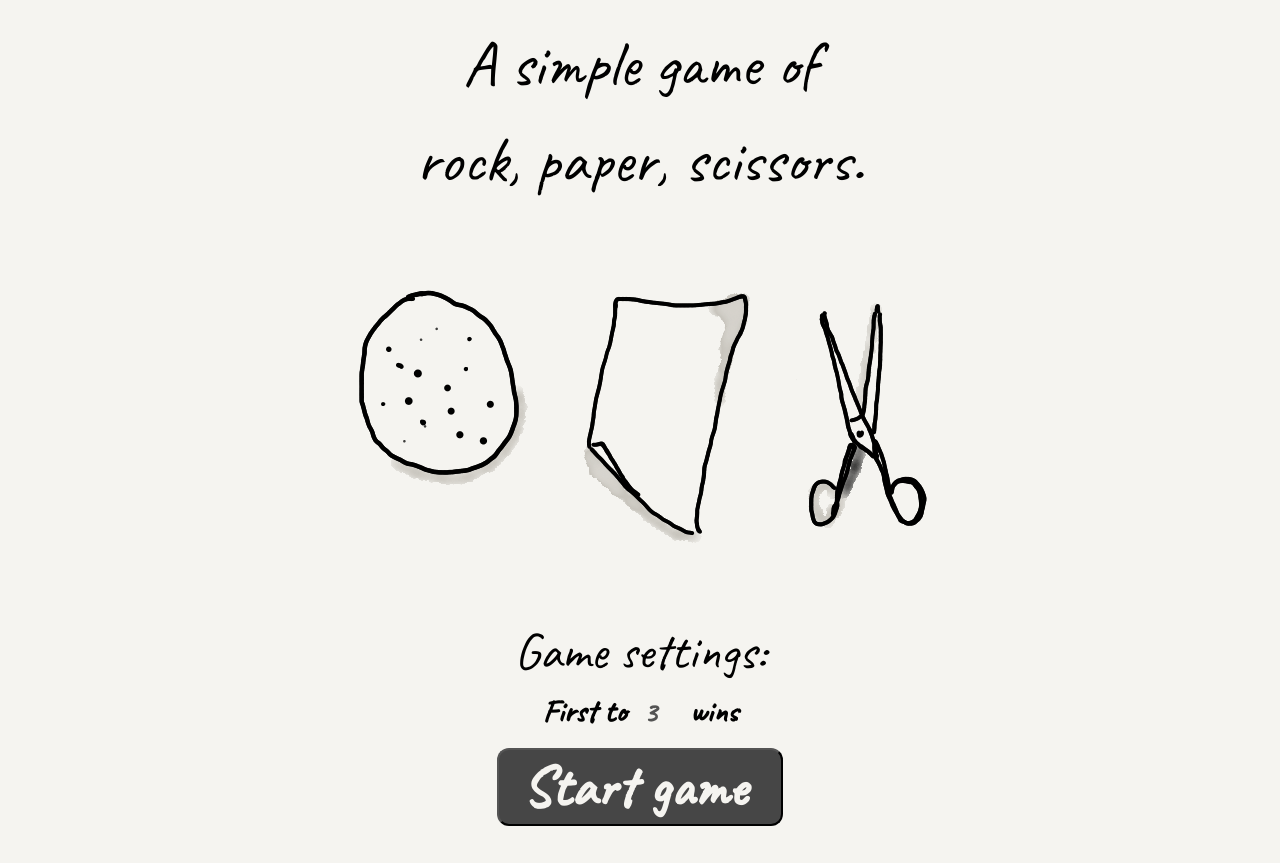
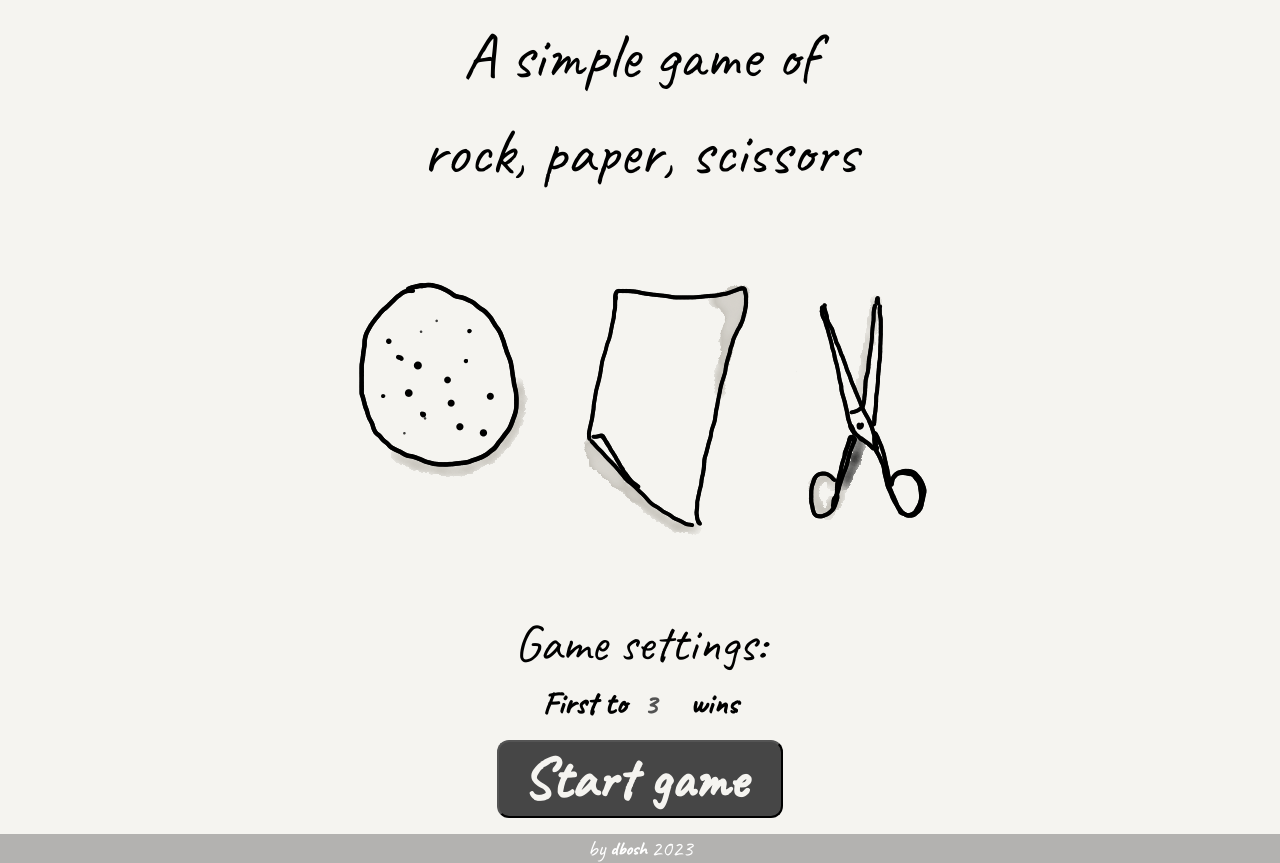
Before and after one commit to dboshnakov/rps, a plain HTML site: page rock-paper-scissors.html in a window 1280 px wide. Drawn offline with Linux system fonts and the light colour scheme.

Commit message:
Add footer

```diff
--- a/rock-paper-scissors.html
+++ b/rock-paper-scissors.html
@@ -10,8 +10,9 @@
     <script src="rock-paper-scissors.js" defer></script>
 </head>
 <body>
+    <div class="content">
         <div class="main">
-        A simple game of <span>rock, paper, scissors.</span>
+            A simple game of <span>rock, paper, scissors</span>
             <img class="img 1" draggable="false" src="rock-paper-scissors-items.png">
         </div>
         <div class="initial">
@@ -33,7 +34,6 @@
             </div>
             <button class="start"  onclick="startGame(getElementById('rounds').value)">Start game</button>
         </div>
-
         <div class="game hidden">
             <div class="choices">
                 <button class="rock" onclick="playRound('rock')">Rock</button>
@@ -47,5 +47,9 @@
                 <button class="restart hidden" onclick="newGame()">New game</button>
             </div>
         </div>
+    </div>
+    <div class="footer">
+        by <p> dbosh </p> 2023
+    </div>
 </body>
 </html>
--- a/styles.css
+++ b/styles.css
@@ -4,6 +4,8 @@ body {
     background: #f5f4f0;
     font-family: 'Caveat', cursive;
     font-size: 1.8rem;
+    min-height: 100vh;
+    margin: 0;
 }
 
 .main {
@@ -111,3 +113,24 @@ button:disabled {
 input:focus {
     outline: none;
 }
+
+.footer {
+    display: flex;
+    background: #b3b2b0;
+    color: white;
+    justify-content: center;
+    align-items: center;
+    gap: 0.2em;
+    margin-top: auto;
+    flex-shrink: 0;
+    font-size: 0.8em;
+}
+
+.content {
+    flex-grow: 1;
+}
+
+.footer p {
+    font-weight: bold;
+    font-size: 0.8em;
+}
```
Lines whose indentation alone changed are shown as unchanged.
